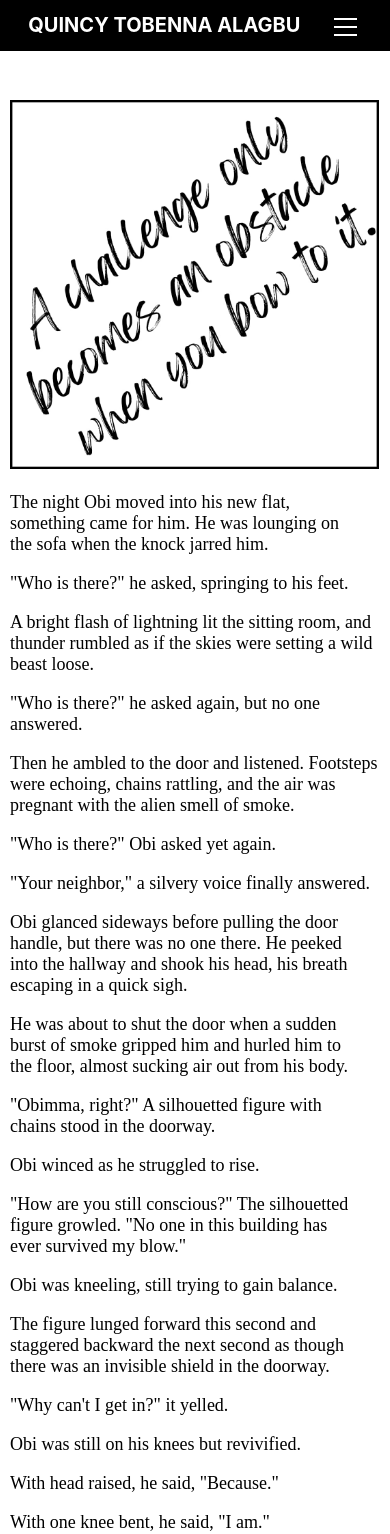
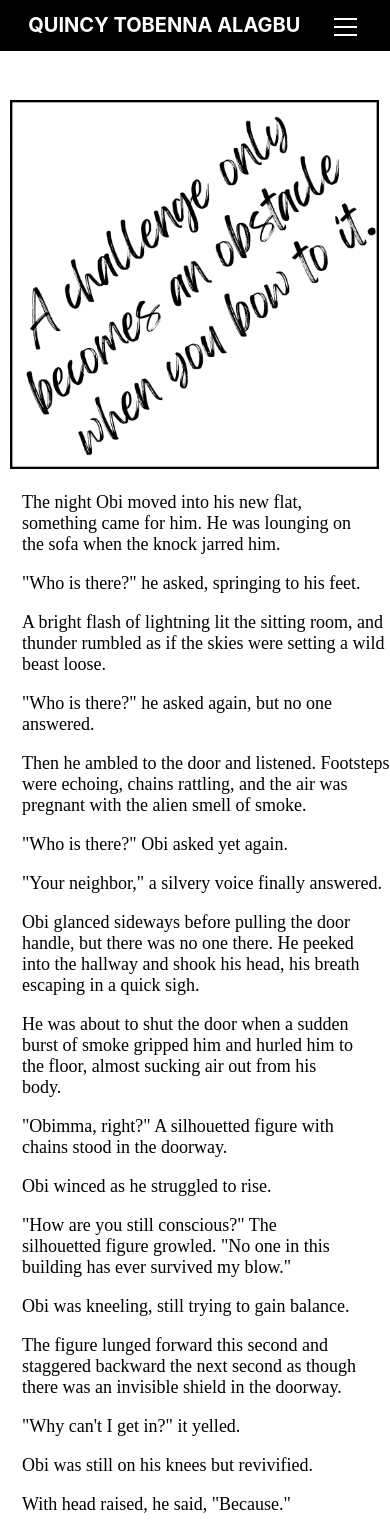
Before and after one commit to Divinegirl8/quincy_website, a React (Create React App) app: page / in a window 390 px wide. Shown: the top 1534 px of the page. Built offline with nearby package versions, Linux system fonts and the light colour scheme.

Commit message:
new commit

```diff
--- a/src/features/Blog/index.module.css
+++ b/src/features/Blog/index.module.css
@@ -28,6 +28,9 @@
         width: 90%;
     }
 
+    .pCont{
+        padding-left: 12px;
+    }
 
     .p8{
         width: 95%;
```
